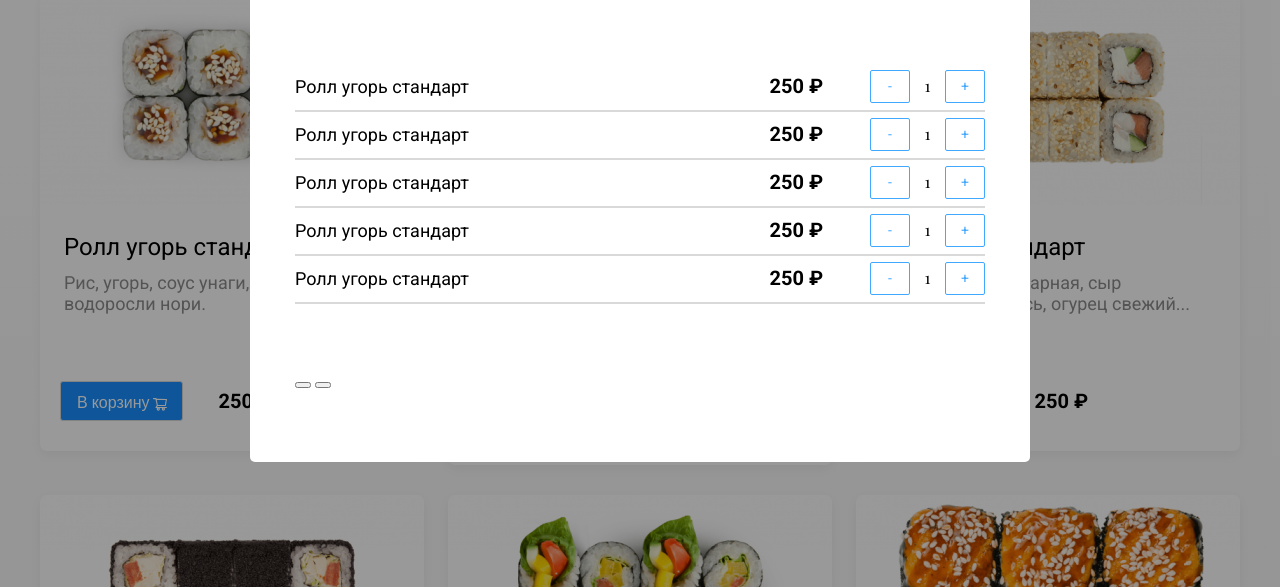
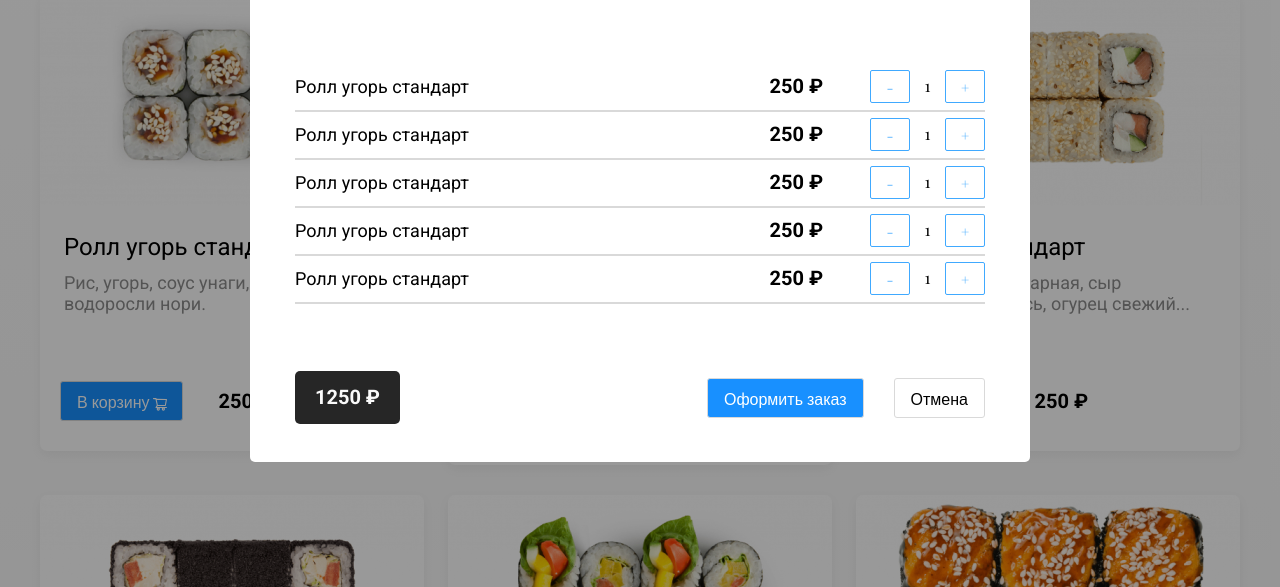
Before and after one commit to amatjkay/DeliveryFood, a plain HTML site: page restaurant-detail.html in a window 1280 px wide. Shown: the part 213-800 px from the top of the page. Drawn offline with nearby package versions, Linux system fonts and the light colour scheme.

Commit message:
adaptive modal

```diff
--- a/#source/scss/_general.scss
+++ b/#source/scss/_general.scss
@@ -37,7 +37,7 @@ button {
   font-family: "Playfair Display", sans-serif;
   height: 40px;
   outline: none;
-  transition: all 0.8s;
+  transition: all 0.5s;
   &:hover {
     background: transparent;
     color: #6b6969;
@@ -59,17 +59,50 @@ li {
 
   &-dialog {
     padding: 40px 45px;
-    position: absolute;
     width: 780px;
     height: 550px;
+    position: absolute;
     left: 50%;
     top: 50%;
     transform: translate(-50%, -50%);
     background: #ffffff;
     border-radius: 5px;
 
+    @media (max-width:1200px) {
+      padding: 30px 35px;
+      width: 680px;
+      height: 450px;
+    }
+    @media (max-width:720px) {
+        padding: 20px;
+        width: 90%;
+    }
+    @media (max-width:480px) {
+        height: auto;
+    }
+
+
+    &__inner {
+      display: flex;
+      justify-content: space-between;
+      align-items: center;
+      min-height: 275px;
+      padding: 45px 0 60px;
+
+      @media (max-width:1200px) {
+        padding: 10px 0 25px;
+      }
+    }
+
     &__heading {
       display: inline-block;
+
+      @media (max-width:1200px) {
+        font-size: 30px !important;
+      }
+      @media (max-width:767) {
+        font-size: 20px;
+      }
     }
 
     &__close-btn {
@@ -81,6 +114,12 @@ li {
       right: 46px;
       background: transparent;
       border: none;
+
+      @media (max-width:1200px) {
+        top: 35px;
+        right: 35px;
+      }
+
 
       &::before {
         content: "";
@@ -106,7 +145,6 @@ li {
         &::after {
           content: "";
           background: #40a9ff;
-
         }
         &::before {
           content: "";
@@ -126,6 +164,10 @@ li {
         align-items: center;
         justify-content: space-between;
         position: relative;
+
+        @media (max-width:720px) {
+          flex-wrap: wrap;
+        }
 
         &::after {
           content: "";
@@ -150,8 +192,9 @@ li {
       font-weight: 400;
     }
     &__remove-btn {
-      width: 40px;
-      height: 33px;
+      padding: 5px !important;
+      width: 40px !important;
+      height: 33px !important;
       border-radius: 2px;
       border: 1px solid #40a9ff;
       background-color: #ffffff;
@@ -161,8 +204,9 @@ li {
       font-weight: 400;
     }
     &__append-btn {
-      width: 40px;
-      height: 33px;
+      padding: 5px !important;
+      width: 40px !important;
+      height: 33px !important;
       border-radius: 2px;
       border: 1px solid #40a9ff;
       background-color: #ffffff;
@@ -178,20 +222,80 @@ li {
       display: inline-block;
       margin-left: auto;
       margin-right: 47px;
+
+      @media (max-width:720px) {
+        margin-right: 25px;
+      }
+      @media (max-width:480px) {
+        margin-left: 0px;
+      }
     }
 
     &__food-name {
+      margin-right: 20px;
       font-size: 18px;
       line-height: 32px;
       color: #000000;
     }
-    &__inner {
+
+
+    &__footer {
       display: flex;
       justify-content: space-between;
       align-items: center;
-      min-height: 275px;
-      padding: 45px 0 60px;
+
+      @media (max-width:1200px) {
+        max-height: 40px;
+      }
+
     }
+
+    &__total-counter {
+      display: inline-flex;
+      background: #262626;
+      border-radius: 5px;
+      font-weight: 700;
+      font-size: 20px;
+      line-height: 23px;
+      color: #FAFAFA;
+      padding: 15px 20px;
+      cursor: default;
+
+      @media (max-width:1200px) {
+        max-height: 40px;
+        font-size: 18px;
+        padding: 0.5em 1em;
+      }
+      @media (max-width:480px) {
+        position: absolute;
+        top: 20px;
+        left: 190px;
+      }
+      @media (max-width:400px) {
+        left: 150px;
+      }
+      @media (max-width:350px) {
+        top: 63px;
+        left: 20px;
+      }
+
+
+    }
+    &__order-btn {
+      display: inline-block;
+      margin-left: auto;
+      background: #1890FF;
+      background-image: none !important;
+      padding: 8px 16px !important;
+      margin-right: 30px !important;
+
+      @media (max-width:480px) {
+        margin-left: 0px;
+      }
+    }
+    // &__cancel-btn {
+
+    // }
   }
 }
 
--- a/restaurant-detail.html
+++ b/restaurant-detail.html
@@ -255,10 +255,10 @@
                           <div
                             class="modal-dialog__counter-wrapper">
                             <button
-                              class="modal-dialog__remove-btn">-</button>
+                              class="btn modal-dialog__remove-btn">-</button>
                             <span class="modal-dialog__counter">1</span>
                             <button
-                              class="modal-dialog__append-btn">+</button>
+                              class="btn modal-dialog__append-btn">+</button>
                           </div>
                           <!-- /.modal-dialog__counter-wrapper -->
                         </li>
@@ -270,10 +270,10 @@
                           <div
                             class="modal-dialog__counter-wrapper">
                             <button type="button"
-                              class="modal-dialog__remove-btn">-</button>
+                              class="btn modal-dialog__remove-btn">-</button>
                             <span class="modal-dialog__counter">1</span>
                             <button type="button"
-                              class="modal-dialog__append-btn">+</button>
+                              class="btn modal-dialog__append-btn">+</button>
                           </div>
                           <!-- /.modal-dialog__counter-wrapper -->
                         </li>
@@ -285,10 +285,10 @@
                           <div
                             class="modal-dialog__counter-wrapper">
                             <button type="button"
-                              class="modal-dialog__remove-btn">-</button>
+                              class="btn modal-dialog__remove-btn">-</button>
                             <span class="modal-dialog__counter">1</span>
                             <button type="button"
-                              class="modal-dialog__append-btn">+</button>
+                              class="btn modal-dialog__append-btn">+</button>
                           </div>
                           <!-- /.modal-dialog__counter-wrapper -->
                         </li>
@@ -300,10 +300,10 @@
                           <div
                             class="modal-dialog__counter-wrapper">
                             <button type="button"
-                              class="modal-dialog__remove-btn">-</button>
+                              class="btn modal-dialog__remove-btn">-</button>
                             <span class="modal-dialog__counter">1</span>
                             <button type="button"
-                              class="modal-dialog__append-btn">+</button>
+                              class="btn modal-dialog__append-btn">+</button>
                           </div>
                           <!-- /.modal-dialog__counter-wrapper -->
                         </li>
@@ -315,20 +315,20 @@
                           <div
                             class="modal-dialog__counter-wrapper">
                             <button type="button"
-                              class="modal-dialog__remove-btn">-</button>
+                              class="btn btn modal-dialog__remove-btn">-</button>
                             <span class="modal-dialog__counter">1</span>
                             <button type="button"
-                              class="modal-dialog__append-btn">+</button>
+                              class="btn btn modal-dialog__append-btn">+</button>
                           </div>
                           <!-- /.modal-dialog__counter-wrapper -->
                         </li>
                       </ul>
                     </div>
-                    <div class="modal-dialog__total-counter"></div>
-                    <button class="modal-dialog__order-btn">
-
-                    </button>
-                    <button class="modal-dialog__cancel-btn"></button>
+                    <div class="modal-dialog__footer">
+                      <div class="modal-dialog__total-counter">1250 ₽</div>
+                      <button class="btn modal-dialog__order-btn header-inner__button-primary">Оформить заказ</button>
+                      <button class="btn modal-dialog__cancel-btn">Отмена</button>
+                    </div>
                   </div>
                   <!-- /.modal-dialog -->
                 </div>
```
Also changed, not shown: #source/css/style.min.css, css/normalize.css, css/style.css, css/style.min.css, 3 other files.
